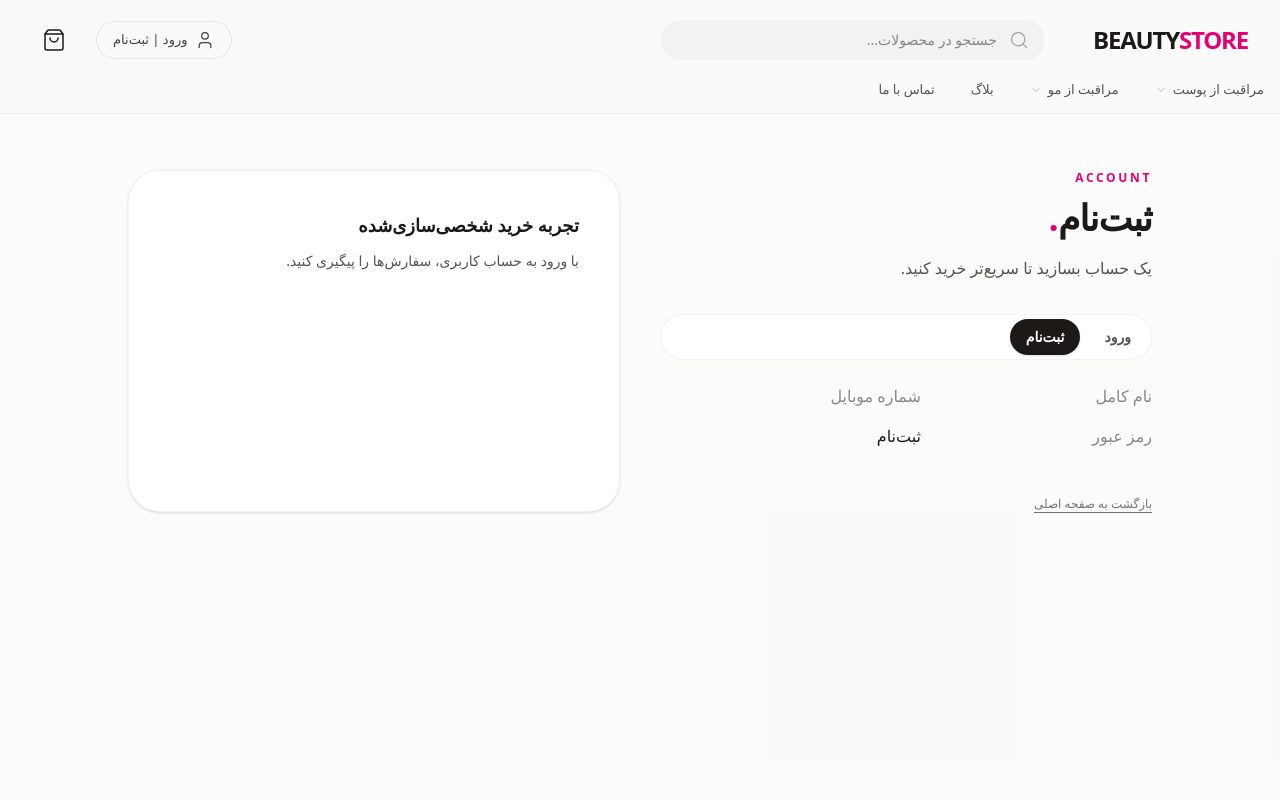
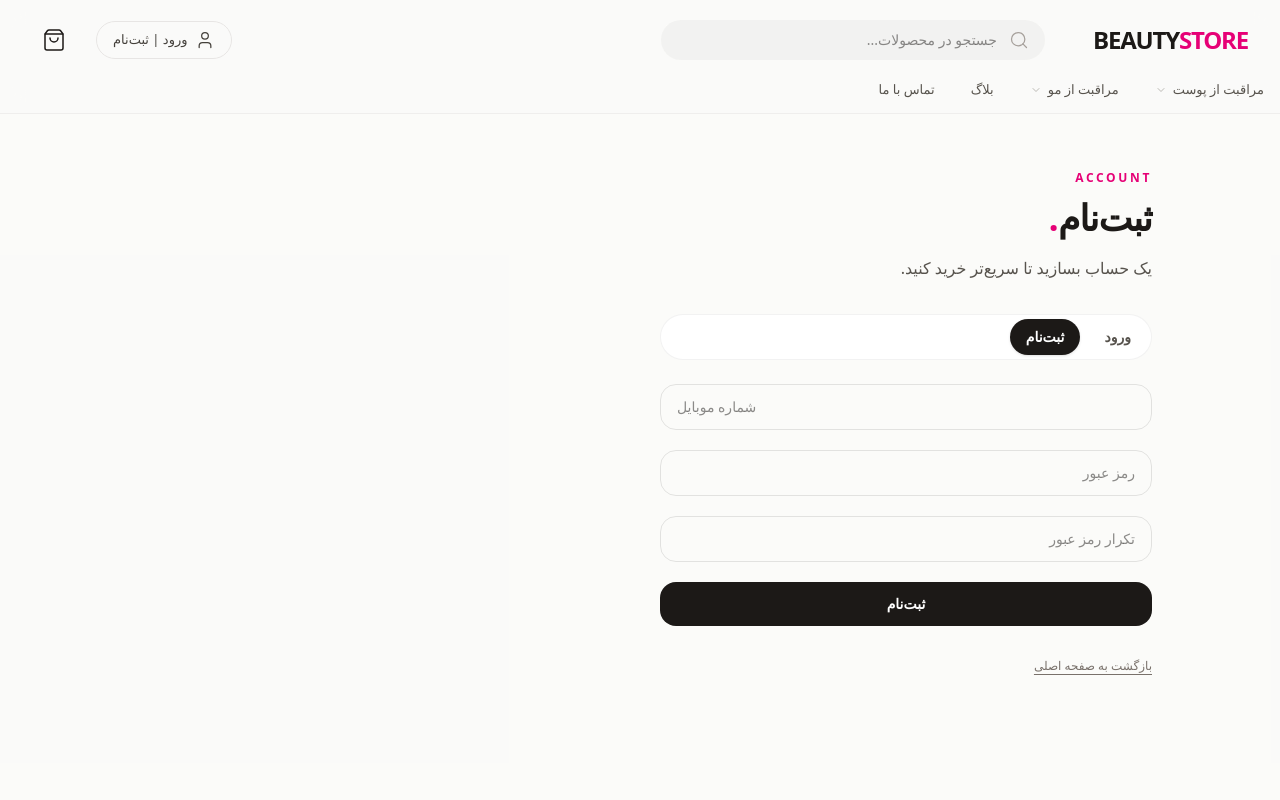
Before and after one commit to fereshteh722/beauty-store, a Next.js app: page /auth/register in a window 1280 px wide. Shown: the top 800 px of the page. Built offline with nearby package versions, Linux system fonts and the light colour scheme.

Commit message:
refactor auth forms with zod validation and fix types

```diff
--- /dev/null
+++ b/app/auth/page.tsx
@@ -0,0 +1,5 @@
+import { redirect } from "next/navigation";
+
+export default function AuthPage() {
+  redirect("/auth/login");
+}
--- a/features/auth/actions/login-action.ts
+++ b/features/auth/actions/login-action.ts
@@ -1,43 +1,48 @@
 "use server";
 
-import { AuthState } from "../types";
+import { loginSchema } from "../schema/auth-schema";
+import { AuthState, AuthFieldErrors } from "../types";
 
-function isIranMobile(input: string) {
-  const s = input.replace(/\s|-/g, "");
-  return /^(\+98|0)?9\d{9}$/.test(s);
-}
+
+const fieldErrors: AuthFieldErrors = {};
+
 
 export async function loginAction(
   _prev: AuthState,
   formData: FormData
 ): Promise<AuthState> {
-  const phone = String(formData.get("phone") ?? "");
-  const password = String(formData.get("password") ?? "");
   const company = String(formData.get("company") ?? "");
+
 
   if (company) {
     return { status: "error", message: "درخواست نامعتبر است." };
   }
 
-  const errors: Record<string, string> = {};
+  const rawData = {
+    phone: String(formData.get("phone") ?? ""),
+    password: String(formData.get("password") ?? ""),
+  };
 
-  if (!isIranMobile(phone)) {
-    errors.phone = "شماره موبایل معتبر نیست.";
-  }
+  const result = loginSchema.safeParse(rawData);
 
-  if (password.length < 6) {
-    errors.password = "رمز عبور باید حداقل ۶ کاراکتر باشد.";
-  }
+  if (!result.success) {
+    const fieldErrors: Record<string, string> = {};
 
-  if (Object.keys(errors).length) {
+    result.error.issues.forEach((issue) => {
+      const field = issue.path[0] as string;
+      if (!fieldErrors[field]) {
+        fieldErrors[field] = issue.message;
+      }
+    });
+
     return {
       status: "error",
       message: "اطلاعات ورود صحیح نیست.",
-      fieldErrors: errors,
+      fieldErrors,
     };
   }
 
-  // TODO: connect to DB + create session
+  // ✅ TODO: connect to DB + create session
   await new Promise((r) => setTimeout(r, 500));
 
   return {
--- a/features/auth/actions/register-action.ts
+++ b/features/auth/actions/register-action.ts
@@ -1,47 +1,49 @@
 "use server";
 
 import { AuthState } from "../types";
+import { registerSchema } from "../schema/auth-schema";
 
 export async function registerAction(
   _prev: AuthState,
   formData: FormData
 ): Promise<AuthState> {
-  const name = String(formData.get("name") ?? "");
-  const phone = String(formData.get("phone") ?? "");
-  const password = String(formData.get("password") ?? "");
   const company = String(formData.get("company") ?? "");
+
 
   if (company) {
     return { status: "error", message: "درخواست نامعتبر است." };
   }
 
-  const errors: Record<string, string> = {};
+  const rawData = {
+    phone: String(formData.get("phone") ?? ""),
+    password: String(formData.get("password") ?? ""),
+    confirmPassword: String(formData.get("confirmPassword") ?? ""),
+  };
 
-  if (name.length < 3) {
-    errors.name = "نام حداقل باید ۳ کاراکتر باشد.";
-  }
+  const result = registerSchema.safeParse(rawData);
 
-  if (password.length < 6) {
-    errors.password = "رمز عبور ضعیف است.";
-  }
+  if (!result.success) {
+    const fieldErrors: Record<string, string> = {};
 
-  if (!/^(\+98|0)?9\d{9}$/.test(phone)) {
-    errors.phone = "شماره موبایل معتبر نیست.";
-  }
+    result.error.issues.forEach((issue) => {
+      const field = issue.path[0] as string;
+      if (!fieldErrors[field]) {
+        fieldErrors[field] = issue.message;
+      }
+    });
 
-  if (Object.keys(errors).length) {
     return {
       status: "error",
-      message: "اطلاعات ثبت‌نام نامعتبر است.",
-      fieldErrors: errors,
+      message: "اطلاعات ثبت‌نام صحیح نیست.",
+      fieldErrors,
     };
   }
 
-  // TODO: save user to DB
-  await new Promise((r) => setTimeout(r, 600));
+
+  await new Promise((r) => setTimeout(r, 500));
 
   return {
     status: "success",
-    message: "ثبت‌نام با موفقیت انجام شد.",
+    message: "حساب کاربری با موفقیت ایجاد شد.",
   };
 }
--- a/features/auth/components/auth-shell.tsx
+++ b/features/auth/components/auth-shell.tsx
@@ -40,14 +40,6 @@ export function AuthShell({ title, subtitle, children }: Props) {
             </div>
           </section>
 
-          <aside className="hidden lg:block lg:col-span-6">
-            <div className="h-full rounded-[2rem] border border-black/5 bg-white p-10 shadow-sm">
-              <h2 className="text-lg font-bold">تجربه خرید شخصی‌سازی‌شده</h2>
-              <p className="mt-3 text-sm text-stone-600">
-                با ورود به حساب کاربری، سفارش‌ها را پیگیری کنید.
-              </p>
-            </div>
-          </aside>
         </div>
       </Container>
     </main>
--- a/features/auth/components/login-form.tsx
+++ b/features/auth/components/login-form.tsx
@@ -2,7 +2,7 @@
 
 import { useActionState } from "react";
 import { loginAction } from "../actions/login-action";
-import { AuthState } from "../types";
+import { AuthState, AuthFieldErrors } from "../types";
 
 const initial: AuthState = { status: "idle" };
 
@@ -10,15 +10,66 @@ export default function LoginForm() {
   const [state, action, pending] = useActionState(loginAction, initial);
 
   return (
-    <form action={action} className="space-y-4">
-      <input name="company" className="hidden" tabIndex={-1} />
+    <form action={action} className="space-y-5">
 
-      <input name="phone" placeholder="شماره موبایل" />
-      <input name="password" type="password" placeholder="رمز عبور" />
+      {/* honeypot */}
+      <input
+        name="company"
+        className="hidden"
+        tabIndex={-1}
+        autoComplete="off"
+      />
 
-      {state.status !== "idle" && <p>{state.message}</p>}
+      {/* phone */}
+      <div>
+        <input
+          name="phone"
+          type="tel"
+          placeholder="شماره موبایل"
+          className="w-full rounded-2xl border border-black/10 px-4 py-3 text-sm focus:border-pink-500 focus:outline-none"
+        />
 
-      <button disabled={pending}>
+        {state.status === "error" && state.fieldErrors?.phone && (
+          <p className="mt-2 text-xs text-rose-600">
+            {state.fieldErrors.phone}
+          </p>
+        )}
+      </div>
+
+      {/* password */}
+      <div>
+        <input
+          name="password"
+          type="password"
+          placeholder="رمز عبور"
+          className="w-full rounded-2xl border border-black/10 px-4 py-3 text-sm focus:border-pink-500 focus:outline-none"
+        />
+
+        {state.status === "error" && state.fieldErrors?.password && (
+          <p className="mt-2 text-xs text-rose-600">
+            {state.fieldErrors.password}
+          </p>
+        )}
+      </div>
+
+      {/* global message */}
+      {state.status !== "idle" && !state.fieldErrors && (
+        <div
+          className={`rounded-xl px-4 py-3 text-sm ${
+            state.status === "success"
+              ? "bg-emerald-50 text-emerald-900"
+              : "bg-rose-50 text-rose-900"
+          }`}
+        >
+          {state.message}
+        </div>
+      )}
+
+      <button
+        type="submit"
+        disabled={pending}
+        className="w-full rounded-2xl bg-stone-900 py-3 text-sm font-semibold text-white hover:bg-black disabled:opacity-60"
+      >
         {pending ? "در حال ورود..." : "ورود"}
       </button>
     </form>
--- a/features/auth/components/register-form.tsx
+++ b/features/auth/components/register-form.tsx
@@ -10,16 +10,82 @@ export default function RegisterForm() {
   const [state, action, pending] = useActionState(registerAction, initial);
 
   return (
-    <form action={action} className="space-y-4">
-      <input name="company" className="hidden" tabIndex={-1} />
+    <form action={action} className="space-y-5">
 
-      <input name="name" placeholder="نام کامل" />
-      <input name="phone" placeholder="شماره موبایل" />
-      <input name="password" type="password" placeholder="رمز عبور" />
+      {/* honeypot */}
+      <input
+        name="company"
+        className="hidden"
+        tabIndex={-1}
+        autoComplete="off"
+      />
 
-      {state.status !== "idle" && <p>{state.message}</p>}
+      {/* phone */}
+      <div>
+        <input
+          name="phone"
+          type="tel"
+          placeholder="شماره موبایل"
+          className="w-full rounded-2xl border border-black/10 px-4 py-3 text-sm focus:border-pink-500 focus:outline-none"
+        />
 
-      <button disabled={pending}>
+        {state.status === "error" && state.fieldErrors?.phone && (
+          <p className="mt-2 text-xs text-rose-600">
+            {state.fieldErrors.phone}
+          </p>
+        )}
+      </div>
+
+      {/* password */}
+      <div>
+        <input
+          name="password"
+          type="password"
+          placeholder="رمز عبور"
+          className="w-full rounded-2xl border border-black/10 px-4 py-3 text-sm focus:border-pink-500 focus:outline-none"
+        />
+
+        {state.status === "error" && state.fieldErrors?.password && (
+          <p className="mt-2 text-xs text-rose-600">
+            {state.fieldErrors.password}
+          </p>
+        )}
+      </div>
+
+      {/* confirm password */}
+      <div>
+        <input
+          name="confirmPassword"
+          type="password"
+          placeholder="تکرار رمز عبور"
+          className="w-full rounded-2xl border border-black/10 px-4 py-3 text-sm focus:border-pink-500 focus:outline-none"
+        />
+
+        {state.status === "error" && state.fieldErrors?.confirmPassword && (
+          <p className="mt-2 text-xs text-rose-600">
+            {state.fieldErrors.confirmPassword}
+          </p>
+        )}
+      </div>
+
+      {/* global message */}
+      {state.status !== "idle" && !state.fieldErrors && (
+        <div
+          className={`rounded-xl px-4 py-3 text-sm ${
+            state.status === "success"
+              ? "bg-emerald-50 text-emerald-900"
+              : "bg-rose-50 text-rose-900"
+          }`}
+        >
+          {state.message}
+        </div>
+      )}
+
+      <button
+        type="submit"
+        disabled={pending}
+        className="w-full rounded-2xl bg-stone-900 py-3 text-sm font-semibold text-white hover:bg-black disabled:opacity-60"
+      >
         {pending ? "در حال ثبت‌نام..." : "ثبت‌نام"}
       </button>
     </form>
--- /dev/null
+++ b/features/auth/schema/auth-schema.ts
@@ -0,0 +1,35 @@
+import { z } from "zod";
+
+const iranMobileRegex = /^(\+98|0)?9\d{9}$/;
+
+export const loginSchema = z.object({
+  phone: z
+    .string()
+    .trim()
+    .regex(iranMobileRegex, "شماره موبایل معتبر نیست."),
+
+  password: z
+    .string()
+    .min(6, "رمز عبور باید حداقل ۶ کاراکتر باشد."),
+});
+
+export const registerSchema = z.object({
+  phone: z
+    .string()
+    .trim()
+    .regex(iranMobileRegex, "شماره موبایل معتبر نیست."),
+
+  password: z
+    .string()
+    .min(6, "رمز عبور باید حداقل ۶ کاراکتر باشد."),
+
+  confirmPassword: z
+    .string()
+    .min(6, "تکرار رمز عبور معتبر نیست."),
+}).refine((data) => data.password === data.confirmPassword, {
+  message: "رمز عبور و تکرار آن یکسان نیستند.",
+  path: ["confirmPassword"],
+});
+
+export type LoginFormValues = z.infer<typeof loginSchema>;
+export type RegisterFormValues = z.infer<typeof registerSchema>;
--- a/features/auth/types.ts
+++ b/features/auth/types.ts
@@ -1,8 +1,11 @@
-export type AuthState =
-  | { status: "idle" }
-  | { status: "success"; message: string }
-  | {
-      status: "error";
-      message: string;
-      fieldErrors?: Record<string, string>;
-    };
+export type AuthFieldErrors = {
+  phone?: string;
+  password?: string;
+  confirmPassword?: string;
+};
+
+export type AuthState = {
+  status: "idle" | "success" | "error";
+  message?: string;
+  fieldErrors?: AuthFieldErrors;
+};
```
